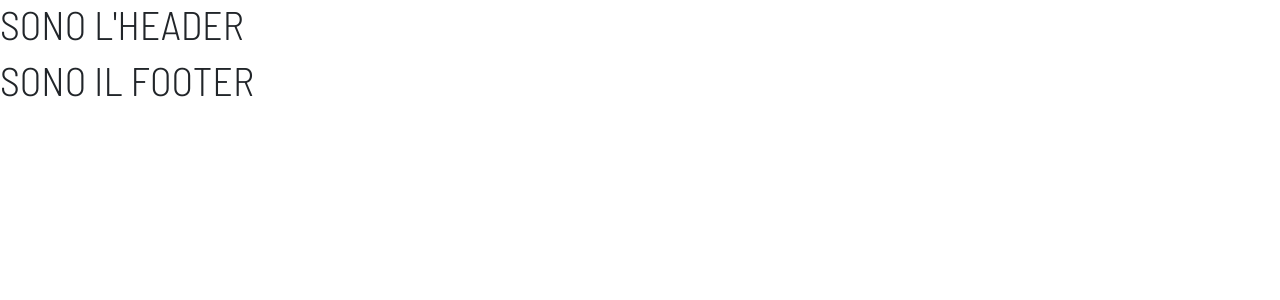
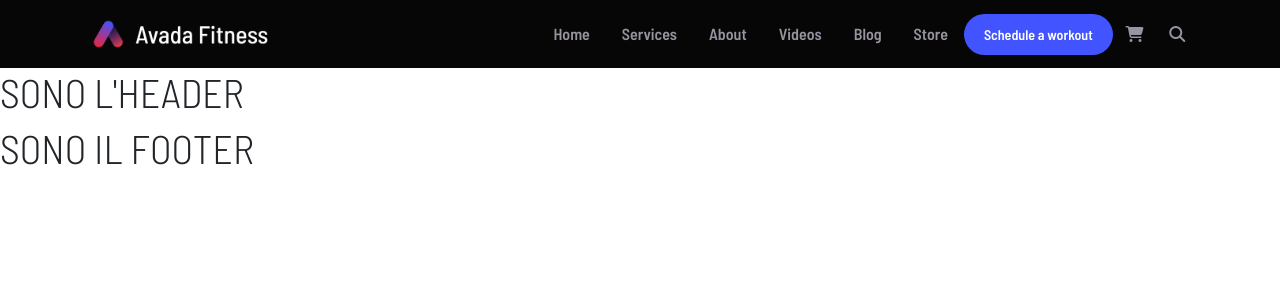
Before and after one commit to emilianogastaldo/proj-html-vuejs, a Vue app: page / in a window 1280 px wide. Shown: the top 300 px of the page. Built offline with nearby package versions, Linux system fonts and the light colour scheme.

Commit message:
added navbar

```diff
--- a/src/components/AppHeader.vue
+++ b/src/components/AppHeader.vue
@@ -1,11 +1,16 @@
 <script>
+import Navbar from './Navbar.vue'
 export default {
     name: 'AppHeader'
+    , components: {
+        Navbar
+    }
 }
 </script>
 
 <template>
     <!-- Amarildo -->
+    <Navbar />
     <h1>SONO L'HEADER</h1>
 </template>
 
--- /dev/null
+++ b/src/components/Navbar.vue
@@ -0,0 +1,89 @@
+<script>
+export default {
+    name: 'Navbar'
+}
+</script>
+
+<template>
+    <!-- Amarildo -->
+
+    <div class="navbar d-flex">
+        <div class="d-flex justify-content-between container">
+            <div>
+                <img src="../assets/images/logo.png" alt="Logo" />
+            </div>
+
+            <div class="">
+                <ul>
+                    <li><a href="#">Home</a></li>
+                    <li><a href="#">Services</a></li>
+                    <li><a href="#">About</a></li>
+                    <li><a href="#">Videos</a></li>
+                    <li><a href="#">Blog</a></li>
+                    <li><a href="#">Store</a></li>
+                    <button>Schedule a workout</button>
+                    <i class="icon fa-solid fa-cart-shopping"></i>
+                    <i class="icon fa fa-search"></i>
+                </ul>
+            </div>
+        </div>
+    </div>
+</template>
+
+<style lang="scss" scoped>
+.navbar {
+    background-color: #060607;
+}
+
+.navbar img {
+    height: 50px;
+    padding: 10px;
+}
+
+.navbar ul {
+    list-style-type: none;
+    margin: 0;
+    padding: 0;
+}
+
+.navbar li {
+    display: inline-block;
+}
+
+.navbar a {
+    font-weight: 600;
+    display: block;
+    color: #98939F;
+    text-align: center;
+    padding: 14px 16px;
+    text-decoration: none;
+}
+
+.navbar a:hover {
+
+    color: #FFFFFF;
+}
+
+
+
+.navbar button {
+    font-weight: 600;
+    background-color: #4154FF;
+    color: white;
+    border-radius: 2rem;
+    border: none;
+    padding: 10px 20px;
+    display: inline-block;
+    font-size: 14px;
+    cursor: pointer;
+}
+
+.navbar button:hover {
+    background-color: #152cff;
+}
+
+.icon {
+    padding: 0.8rem;
+    color: #98939F;
+}
+</style>
```
